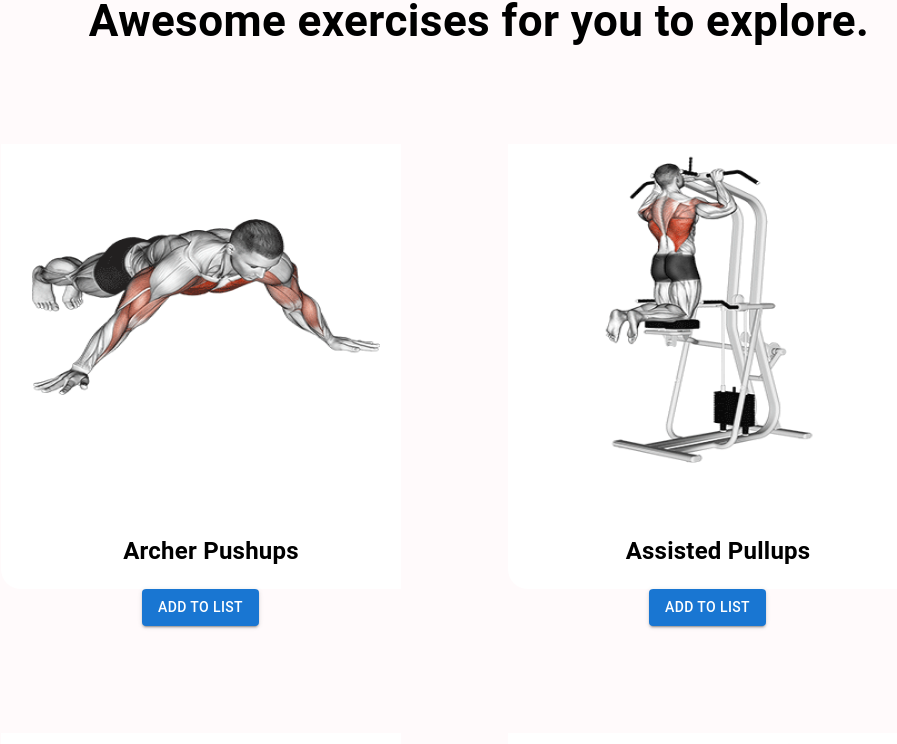
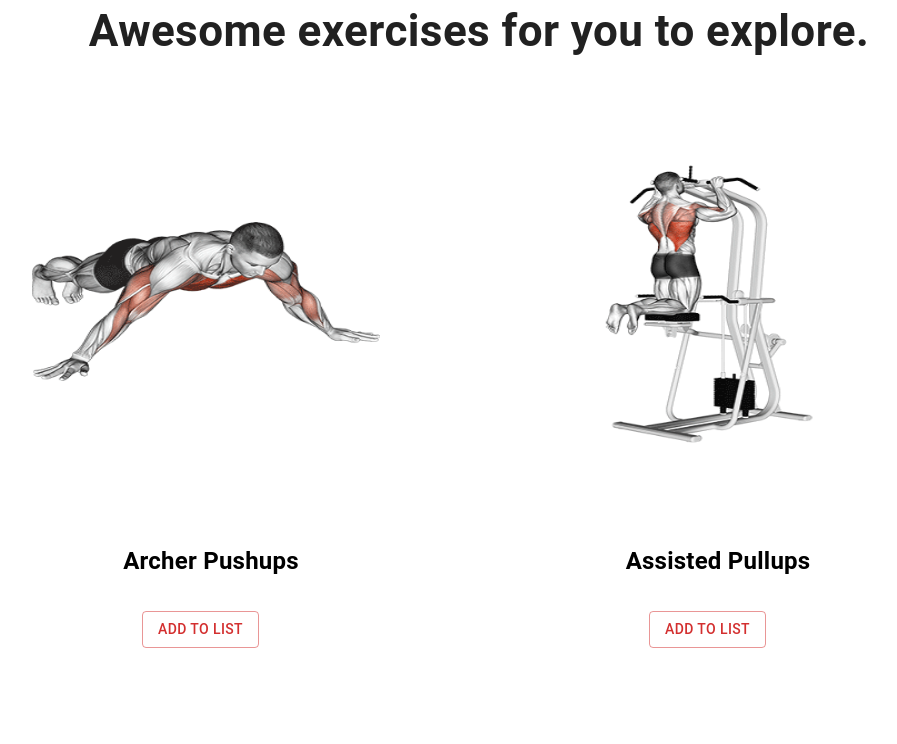
Before and after one commit to ayushgupta14/ExercisesHere, a React (Create React App) app: page / in a window 1280 px wide. Shown: the part 935-1679 px from the top of the page, without its empty margins (186-1083 px from the left). Built offline with nearby package versions, Linux system fonts and the light colour scheme.

Commit message:
context api implemented and dark mode enabled

```diff
--- a/src/App.css
+++ b/src/App.css
@@ -7,7 +7,6 @@ body {
   padding: 0px;
   margin: 0px;
   box-sizing: border-box;
-
 }
 
 
@@ -25,7 +24,8 @@ body {
   width: 400px;
   height: 445px;
   background: #fff;
-  border-bottom-left-radius: 20px;
+  /* border-bottom-left-radius: 20px; */
+  border-radius: 25px;
   text-decoration: none;
   display: flex;
   justify-content: space-between;
@@ -36,7 +36,8 @@ body {
 }
 
 .ex-box img {
-  height: 326px;
+  height: 295px;
+  border-radius: 25px;
 }
 
 .ex-box:hover {
--- a/src/App.js
+++ b/src/App.js
@@ -12,8 +12,13 @@ import ToDoList from './Components/ToDoComps/ToDoList';
 import Details from './Components/ExerciseDetails/Details';
 
 
+
+
 function App() {
+
+
   return (
+
     <Box width='400px' sx={{ width: { xl: '1488px' } }} m='auto'>
       <Navbar />
       <Routes>
@@ -25,6 +30,7 @@ function App() {
       {/* <ToDoList /> */}
       <Footer />
     </Box>
+
   );
 }
 
--- a/src/Components/ExerciseComps/ExerciseList.js
+++ b/src/Components/ExerciseComps/ExerciseList.js
@@ -45,7 +45,9 @@ const ExerciseList = () => {
                 {exercise.text}
               </Typography>
             </Link>
-            <Button variant='contained' onClick={() => dispatch(addToDo({ id: exercise.id, text: exercise.text, src: exercise.src }))}>Add to list</Button>
+            <Button sx={{
+              mt: '12px'
+            }} variant='outlined' color='error' onClick={() => dispatch(addToDo({ id: exercise.id, text: exercise.text, src: exercise.src }))}>Add to list</Button>
           </Box>
         ))}
       </Stack>
--- a/src/Components/ExerciseComps/ExerciseList2.js
+++ b/src/Components/ExerciseComps/ExerciseList2.js
@@ -11,9 +11,9 @@ import astridejumps from '../../Assets/ExerciseGif/astridejumps.gif';
 
 
 const exercises = [
-  { id: 'Bicepcurls', src: bicepcurls, alt: "Bicep curls", text: "Bicep Curls"},
-  { id: 'Burpees', src: burpee, alt: "Burpees", text: "Burpee"},
-  { id: 'Astridejumps', src: astridejumps, alt: "Astride Jumps", text: "Astride Jumps"}
+  { id: 'Bicepcurls', src: bicepcurls, alt: "Bicep curls", text: "Bicep Curls" },
+  { id: 'Burpees', src: burpee, alt: "Burpees", text: "Burpee" },
+  { id: 'Astridejumps', src: astridejumps, alt: "Astride Jumps", text: "Astride Jumps" }
 ]
 
 const ExerciseList2 = () => {
@@ -24,21 +24,21 @@ const ExerciseList2 = () => {
     <Box mt='50px'>
       <Stack direction='row' flexWrap='wrap' justifyContent='center' sx={{ gap: { lg: '107px', xs: '50px' } }}>
         {exercises.map((exercise, index) => (
-          <Box>
-
-
+          <Box display='flex' flexDirection='column' alignItems='center'>
             <Link key={index} to={`/exercise/${exercise.id}`}
               onClick={(e) => {
                 // e.preventDefault();
                 window.scrollTo(0, 0);
               }}
-           className='ex-box' style={{ textDecoration: 'none', textAlign: 'center'}} >
+              className='ex-box' style={{ textDecoration: 'none', textAlign: 'center' }} >
               <img src={exercise.src} alt={exercise.alt} />
               <Typography ml="21px" color="#000" fontWeight="bold" sx={{ fontSize: { lg: '24px', xs: '20px' } }} mt="11px" pb="10px" textTransform="capitalize">
                 {exercise.text}
               </Typography>
             </Link>
-          <Button style={{ alignSelf: 'center' }} variant='contained' onClick={() => dispatch(addToDo({ id: exercise.id, text: exercise.text, src: exercise.src }))}>Add to list</Button>
+            <Button sx={{
+              mt: '12px'
+            }} variant='outlined' color='error' onClick={() => dispatch(addToDo({ id: exercise.id, text: exercise.text, src: exercise.src }))}>Add to list</Button>
           </Box>
         ))}
 
--- a/src/Components/Navbar.js
+++ b/src/Components/Navbar.js
@@ -1,11 +1,19 @@
-import React from 'react'
+import React, { useContext } from 'react'
 import { Link } from 'react-router-dom';
 import { NavLink } from 'react-router-dom';
-import { Stack } from '@mui/material';
+import { Stack, IconButton } from '@mui/material';
 
 import Logo from '../Assets/images/Logo.png'
 
+import { ThemeContext } from '../Context/theme';
+import Brightness4Icon from '@mui/icons-material/Brightness4';
+import Brightness7Icon from '@mui/icons-material/Brightness7';
+
 const Navbar = () => {
+
+    const {toggleTheme, themeMode} = useContext(ThemeContext);
+
+
     return (
         <Stack
             direction='row'
@@ -49,6 +57,11 @@ const Navbar = () => {
                     To-Do List
                 </NavLink>
 
+                <IconButton onClick={toggleTheme}>
+                    {themeMode === 'dark' ? <Brightness7Icon /> : <Brightness4Icon />}
+                </IconButton>
+
+
             </Stack>
         </Stack>
     )
--- a/src/Components/ToDoComps/ToDoList.js
+++ b/src/Components/ToDoComps/ToDoList.js
@@ -18,16 +18,21 @@ const ToDoList = () => {
 
             <Stack direction='row' flexWrap='wrap' justifyContent='center' sx={{ gap: { lg: '107px', xs: '50px' } }}>
                 {todoList.map((item, index) => (
-                    <Box key={index} className='ex-box' style={{ textDecoration: 'none', textAlign: 'center' }}>
-                            <Link style={{ textDecoration: 'none' }} to={`/exercise/${item.id}`}>
-                                <img src={item.src} alt="Image" />
-                                <Typography ml='21px' color='#000' fontWeight='bold' sx={{ fontSize: { lg: '24px', xs: '20px' } }} mt="11px" pb="10px" textTransform="capitalize">
-                                    {item.text}
-                                </Typography>
-                            </Link>
+                    <Box key={index} display='flex' flexDirection='column' alignItems='center' >
+                        <Box className='ex-box' style={{ textDecoration: 'none', textAlign: 'center' }}>
 
 
-                        <Button variant="contained" color="secondary" onClick={() => dispatch(removeToDo(item.id))}>
+                        <Link style={{ textDecoration: 'none' }} to={`/exercise/${item.id}`}>
+                            <img src={item.src} alt="Image" />
+                            <Typography ml='21px' color='#000' fontWeight='bold' sx={{ fontSize: { lg: '24px', xs: '20px' } }} mt="11px" pb="10px" textTransform="capitalize">
+                                {item.text}
+                            </Typography>
+                        </Link>
+                        </Box>
+
+                        <Button sx={{
+                            mt: '12px'
+                        }} variant="contained" color="error" onClick={() => dispatch(removeToDo(item.id))}>
                             Remove
                         </Button>
                     </Box>
--- /dev/null
+++ b/src/Context/theme.js
@@ -0,0 +1,49 @@
+import { createContext, useMemo, useState } from "react";
+import { ThemeProvider, createTheme } from "@mui/material/styles";
+import CssBaseline from "@mui/material/CssBaseline";
+
+export const ThemeContext = createContext();
+
+// export const ThemeProvider = ThemeContext.Provider;
+
+// export const useTheme = () => {
+//     return useContext(ThemeContext);
+// }
+
+
+const ThemeContextProvider = ({ children }) => {
+    const [themeMode, setThemeMode] = useState('light');
+
+    const theme = useMemo(() => createTheme({
+        palette: {
+            mode: themeMode
+        },
+    }), [themeMode]);
+
+    const toggleTheme = () => {
+        setThemeMode((prevMode) => (prevMode === 'light' ? 'dark' : 'light'));
+    };
+
+    // const theme = createTheme({
+    //     palette: {
+    //         mode,
+    //     },
+    // })
+
+    // const darkTheme = createTheme({
+    //     palette: {
+    //       mode: 'dark',
+    //     },
+    //   });
+
+    return (
+        <ThemeContext.Provider value={{ toggleTheme, themeMode }}>
+            <ThemeProvider theme={theme}>
+                <CssBaseline />
+                {children}
+            </ThemeProvider>
+        </ThemeContext.Provider>
+    )
+}
+
+export default ThemeContextProvider;
--- /dev/null
+++ b/src/Context/themes.js
@@ -0,0 +1,20 @@
+import { createTheme, Theme } from "@mui/material";
+
+export const AppLightTheme = createTheme({
+    palette: {
+        background: {
+            default: "rgb(243, 252, 255)",
+            paper: "rgb(255, 255, 255)"
+        },
+    },
+});
+
+export const AppDarkTheme = createTheme({
+    palette: {
+        mode: 'dark',
+        background: {
+            default: "rgb(33, 37, 39)",
+            paper: "rgb(41, 44, 49)"
+        },
+    },
+});
--- a/src/index.js
+++ b/src/index.js
@@ -8,12 +8,16 @@ import store from './ReduxComps/Store';
 
 import { BrowserRouter } from 'react-router-dom';
 
+import ThemeContextProvider from './Context/theme';
+
 
 const root = ReactDOM.createRoot(document.getElementById('root'));
 root.render(
   <BrowserRouter>
     <Provider store={store}>
-      <App />
+      <ThemeContextProvider>
+        <App />
+      </ThemeContextProvider>
     </Provider>
   </BrowserRouter>
 );
```
Also changed, not shown: src/Context/index.js (added, +20 -0 lines). Lines whose indentation alone changed are shown as unchanged.
